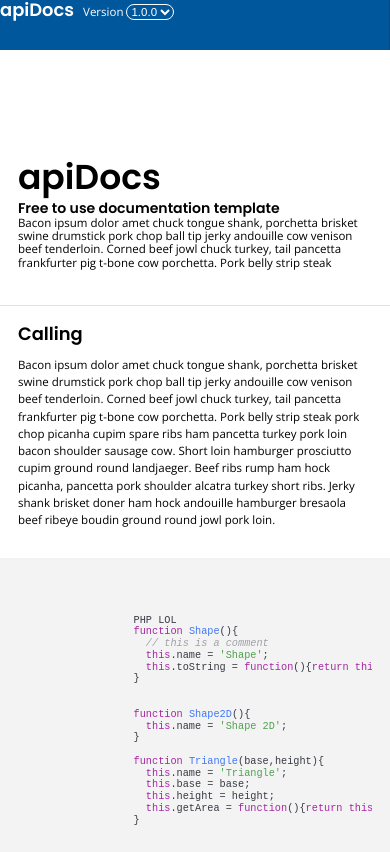
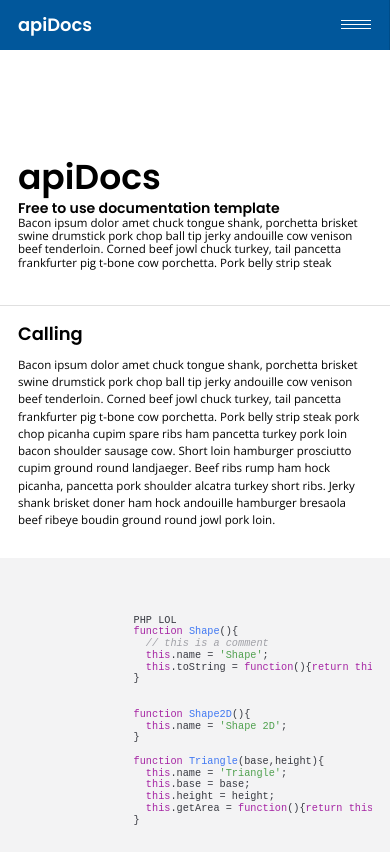
Before and after one commit to SimonFricker/apiDocs, a website: page docs/index.html in a window 390 px wide. Shown: the top 852 px of the page. Drawn offline with nearby package versions, Linux system fonts and the light colour scheme; files whose address does not match are found by name.

Commit message:
Better nav styling
jQuery is broken somehow

```diff
--- a/docs/assets/js/apiDocs.js
+++ b/docs/assets/js/apiDocs.js
@@ -36,7 +36,7 @@ hljs.initHighlightingOnLoad();
 
 
 //smoothscroll
-$('a[href*="#"]')
+$('a[href*=#]')
     .not('[href="#"]')
     .not('[href="#0"]')
     .click(function(event) {
@@ -64,7 +64,6 @@ $('a[href*="#"]')
             }
         }
     });
-
 
 // Scroll spy - http://jsfiddle.net/mekwall/up4nu/
 var lastId,
--- a/docs/index.html
+++ b/docs/index.html
@@ -30,24 +30,30 @@
           <div class="brand">
             <h1>apiDocs</h1>
           </div>
-          <div class="version">
-            <span>
-            Version
-          </span>
-            <select class="" name="">
-              <option> 1.0.0</option>
-              <option> 1.0.4</option>
-            </select>
 
-          </div>
 
 
           <div class="menu-toggle">
-            <span></span>
-            <span></span>
-            <span></span>
+
+            <a class="btnToggle" href="#">
+            <div class="toggle"></div>
+              <div class="toggle"></div>
+               <div class="toggle"></div>
+               </a>
           </div>
           <div class="docsNav">
+
+            <div class="version">
+              <span>
+              Version
+            </span>
+              <select class="" name="">
+                <option> 1.0.0</option>
+                <option> 1.0.4</option>
+              </select>
+
+            </div>
+
             <div class="search">
 
               <form class="" action="#" method="post">
--- a/src/js/apiDocs.js
+++ b/src/js/apiDocs.js
@@ -23,7 +23,7 @@ hljs.initHighlightingOnLoad();
 
 
 //smoothscroll
-$('a[href*="#"]')
+$('a[href*=#]')
     .not('[href="#"]')
     .not('[href="#0"]')
     .click(function(event) {
@@ -51,7 +51,6 @@ $('a[href*="#"]')
             }
         }
     });
-
 
 // Scroll spy - http://jsfiddle.net/mekwall/up4nu/
 var lastId,
--- a/src/scss/_main.scss
+++ b/src/scss/_main.scss
@@ -29,27 +29,126 @@ body {
     left: 0;
     z-index: 999;
     min-height: 50px;
+    padding: 0 $basePadding*2;
+
+    // display: flex;
+    // align-items: center;
+
+
+    display: flex;
+    flex-direction: column;
+    // justify-content: space-between;
+    justify-content: center;
+
+
+    border-right: 1px solid $textDarkDivider;
+    background: #01579b;
+
     // for tablets and up // must be second
     @include grid-media($neat-grid-tablet) {
       @include grid-column(2, $custom-neat-grid);
       position: relative;
+      padding: 0;
+      display: block;
     }
-        border-right: 1px solid $textDarkDivider;
-        // background: #f5f5f5;
-        background: #01579b;
+
 
     #navInner {
-            height: 4.2rem;
 
+      @include grid-column(12, $custom-neat-grid);
       .brand {
         text-align: center;
-                display: flex;
+        // display: flex;
+        // flex-direction: row;
+        // align-items: center;
+        // justify-content: center;
         color: $textLightPrimary;
-                float: left;
+        // float: left;
+        // align-self: flex-start;
+        display: inline-block;
+
+        h1{
+          margin: 0;
+        }
+
         @include grid-media($neat-grid-tablet) {
           padding: $basePadding*3 $basePadding $basePadding;
           display: block;
           float: none;
+        }
+      }
+
+
+
+      .menu-toggle {
+        // display: table;
+        // margin-left: auto;
+        display: inline-block;
+        float: right;
+
+
+
+
+
+        @include grid-media($neat-grid-tablet) {
+          display: none;
+
+        }
+
+        .btnToggle{
+          display: flex;
+
+    flex-direction: column;
+
+align-items: center;
+justify-content: center;
+    height: 20px;
+
+
+          .toggle {
+            width: 30px;
+            height: 1px;
+            margin-bottom: 3px;
+            background-color: white;
+            display: block;
+
+            &:last-of-type{
+              margin-bottom:0;
+            }
+          }
+        }
+      }
+
+
+
+      .docsNav {
+        display: none;
+        @include grid-media($neat-grid-tablet) {
+          display: block;
+        }
+
+        .version {
+          padding: $basePadding/2 $basePadding;
+          text-align: center;
+          color: $textLightPrimary;
+          display: inline-block;
+          float: left;
+          @include grid-media($neat-grid-tablet) {
+            float: none;
+            display: block;
+          }
+
+          select {
+            background: transparent;
+            border-radius: 30px;
+            color: $textLightPrimary;
+            border: 1px solid $textLightPrimary;
+
+            &:focus,
+            :active,
+            :hover {
+              outline: none;
+            }
           }
         }
 
@@ -92,46 +191,6 @@ body {
               color: $textDarkSecondary;
             }
           }
-            }
-
-            .menu-toggle {
-                span {
-                    width: 30px;
-                    height: 1px;
-                    margin-bottom: 3px;
-                    background-color: white;
-                }
-            }
-
-            .version {
-                padding: $basePadding/2 $basePadding;
-                text-align: center;
-                color: $textLightPrimary;
-                display: inline-block;
-                float: left;
-                @include grid-media($neat-grid-tablet) {
-                    float: none;
-                    display: block;
-                }
-
-                select {
-                    background: transparent;
-                    border-radius: 30px;
-                    color: $textLightPrimary;
-                    border: 1px solid $textLightPrimary;
-
-                    &:focus,
-                    :active,
-                    :hover {
-                        outline: none;
-                    }
-                }
-            }
-
-            .docsNav {
-                display: none;
-                @include grid-media($neat-grid-tablet) {
-                    display: block;
         }
 
         ul {
```
Also changed, not shown: docs/assets/css/apiDocs.css. Lines whose indentation alone changed are shown as unchanged.
